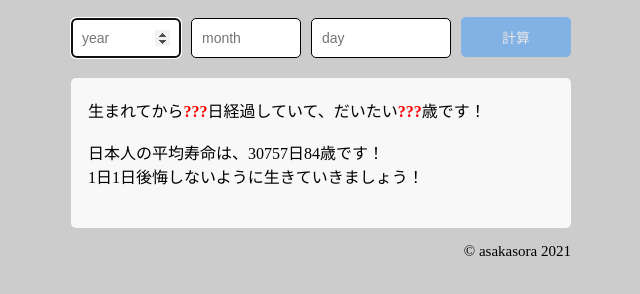
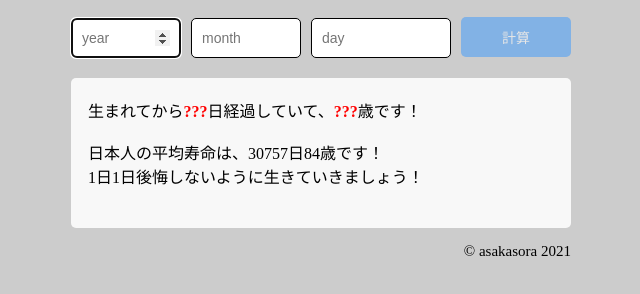
Before and after one commit to soraa24926/agediagnose, a plain HTML site: page index.html in a window 1280 px wide. Shown: the part 80-374 px from the top of the page, without its empty margins (319-959 px from the left). Drawn offline with Linux system fonts and the light colour scheme.

Commit message:
Add files via upload

```diff
--- a/index.html
+++ b/index.html
@@ -19,7 +19,7 @@
           <div id="btn" class="nobtn">計算</div>
         </div>
         <div class="result-area">
-          <p id ="result">生まれてから<span id="dayprogress">???</span>日経過していて、だいたい<span id="age">???</span>歳です！
+          <p id ="result">生まれてから<span id="dayprogress">???</span>日経過していて、<span id="age">???</span>歳です！
             <br><br>日本人の平均寿命は、30757日84歳です！
             <br>1日1日後悔しないように生きていきましょう！
           </p>
```
